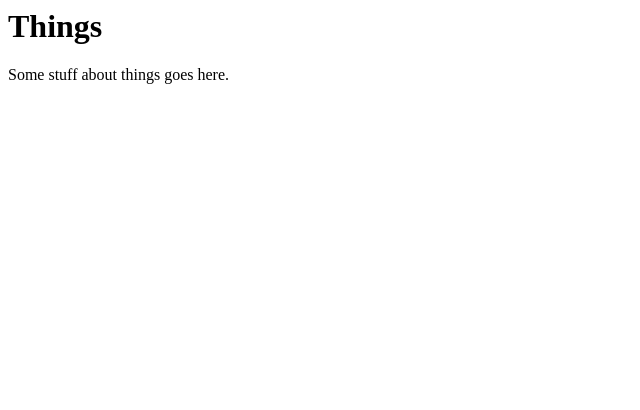
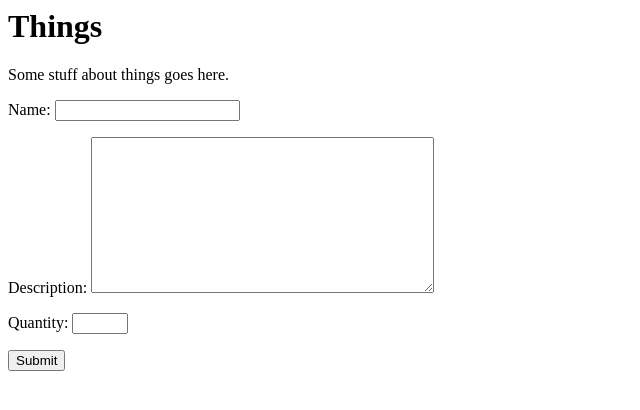
Before and after one commit to KCL-SEG/things-2-kourosh-zarei, a Django app: template things/templates/home.html in a window 1280 px wide. Shown: the top 410 px of the page, without its empty margins (0-640 px from the left). Run offline with Django 3.2, Linux system fonts and the light colour scheme; the template is opened without the code that fills it: values that come from a table or form of the project are taken from there, others are empty.

Commit message:
feat: adds ThingForm and new home.html

```diff
--- a/things/forms.py
+++ b/things/forms.py
@@ -1,3 +1,8 @@
 """Forms of the project."""
+from django import forms
 
-# Create your forms here.
+
+class ThingForm(forms.Form):
+    name = forms.CharField(max_length=35)
+    description = forms.CharField(widget=forms.Textarea(attrs={"maxlength": "120"}))
+    quantity = forms.IntegerField(min_value=0, max_value=50, widget=forms.NumberInput())
--- a/things/models.py
+++ b/things/models.py
@@ -1,10 +1,11 @@
 from django.core.validators import MinValueValidator, MaxValueValidator
 from django.db import models
+
 
 class Thing(models.Model):
     name = models.CharField(max_length=35, unique=True)
     description = models.CharField(max_length=120, blank=True)
     quantity = models.IntegerField(
-        validators=[MinValueValidator(0),MaxValueValidator(50)]
+        validators=[MinValueValidator(0), MaxValueValidator(50)]
     )
     created_at = models.DateTimeField(auto_now_add=True)
--- a/things/templates/home.html
+++ b/things/templates/home.html
@@ -1,11 +1,18 @@
 <html>
 <head>
-  <title>Things</title>
+    <title>Things</title>
 </head>
 <body>
   <h1>
-    Things
+       Things
   </h1>
-  <p>Some stuff about things goes here.</p>
+  <p>
+      Some stuff about things goes here.
+  </p>
+    <form method="post">
+        {% csrf_token %}
+        {{ form.as_p }}
+        <input type="submit" value="Submit">
+    </form>
 </body>
 </html>
```
Also changed, not shown: things/views.py (+6 -1 lines), 1 other file.
